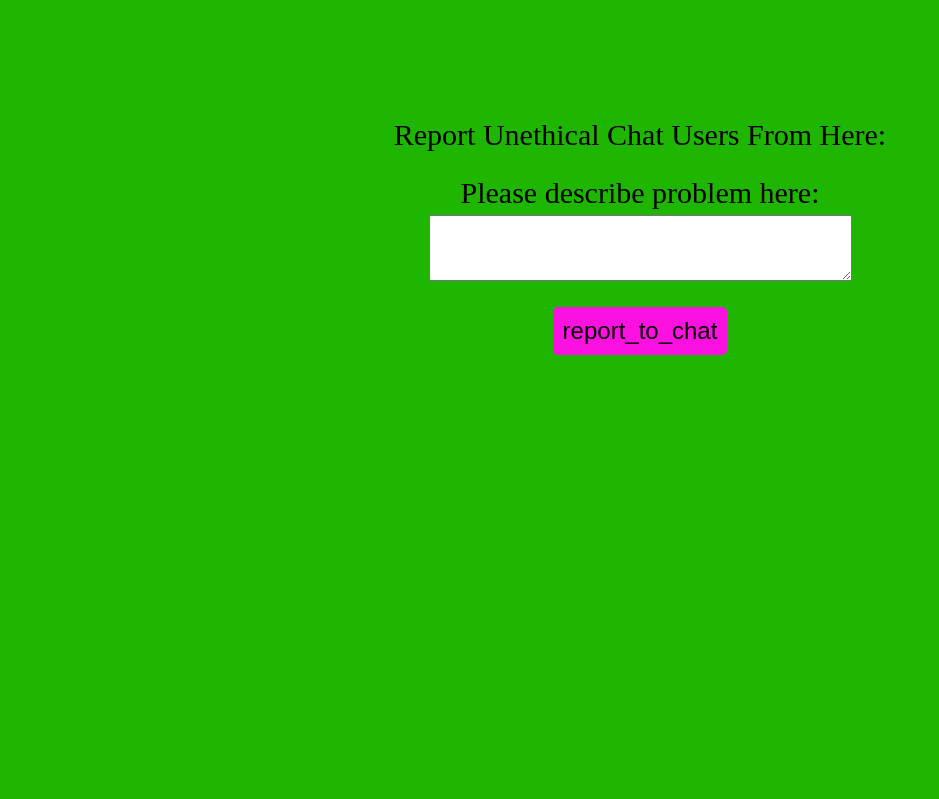
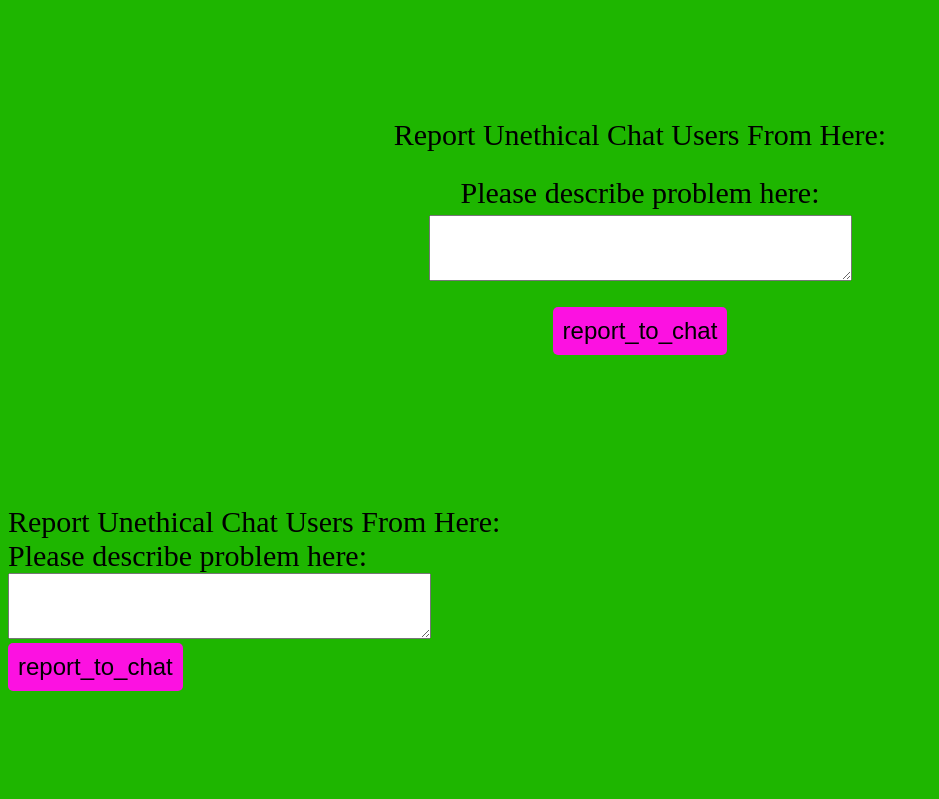
Before and after one commit to Baris000-eng/Comp491_Project, a Flask app: page /chat_action in a window 1280 px wide. Shown: the part 603-1402 px from the top of the page, without its empty margins (0-939 px from the left). Before the commit the page ends 958 px from the top, so only its background shows below. Run offline with Flask 3, Linux system fonts and the light colour scheme; some libraries are stand-ins or nearby versions.

Commit message:
chat report changes

```diff
--- a/templates/chat_room.html
+++ b/templates/chat_room.html
@@ -28,7 +28,15 @@
         <br>
         <button type="submit">report_to_chat</button>
     </form>
-
+    <form action="/reportingChat" method="POST">
+        <label for="report-label">Report Unethical Chat Users From Here:</label>
+        <br>
+        <label for="problem-label">Please describe problem here:</label>
+        <br>
+        <textarea id="problem_description" name="problem_description" rows="4" cols="50"></textarea>
+        <br>
+        <button type="submit">report_to_chat</button>
+    </form>
 </body>
 <script src="https://cdnjs.cloudflare.com/ajax/libs/socket.io/4.0.1/socket.io.js"
     integrity="sha512-q/dWJ3kcmjBLU4Qc47E4A9kTB4m3wuTY7vkFJDTZKjTs8jhyGQnaUrxa0Ytd0ssMZhbNua9hE+E7Qv1j+DyZwA=="
```
Also changed, not shown: templates/student_dashboard.html (+1 -9 lines), students_signup_db.db.
